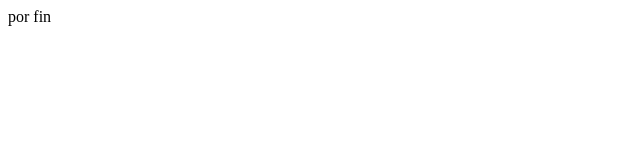
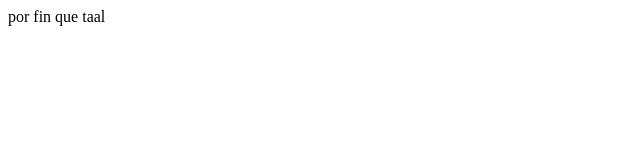
Before and after one commit to unknowndataerror/proyects, a plain HTML site: page index.html in a window 1280 px wide. Shown: the full height of the page, 0-640 px from the left. Drawn offline with Linux system fonts and the light colour scheme.

Commit message:
Update index.html

```diff
--- a/index.html
+++ b/index.html
@@ -7,6 +7,6 @@
     <title>hola</title>
 </head>
 <body>
-    por fin
+    por fin que taal
 </body>
 </html>
```
